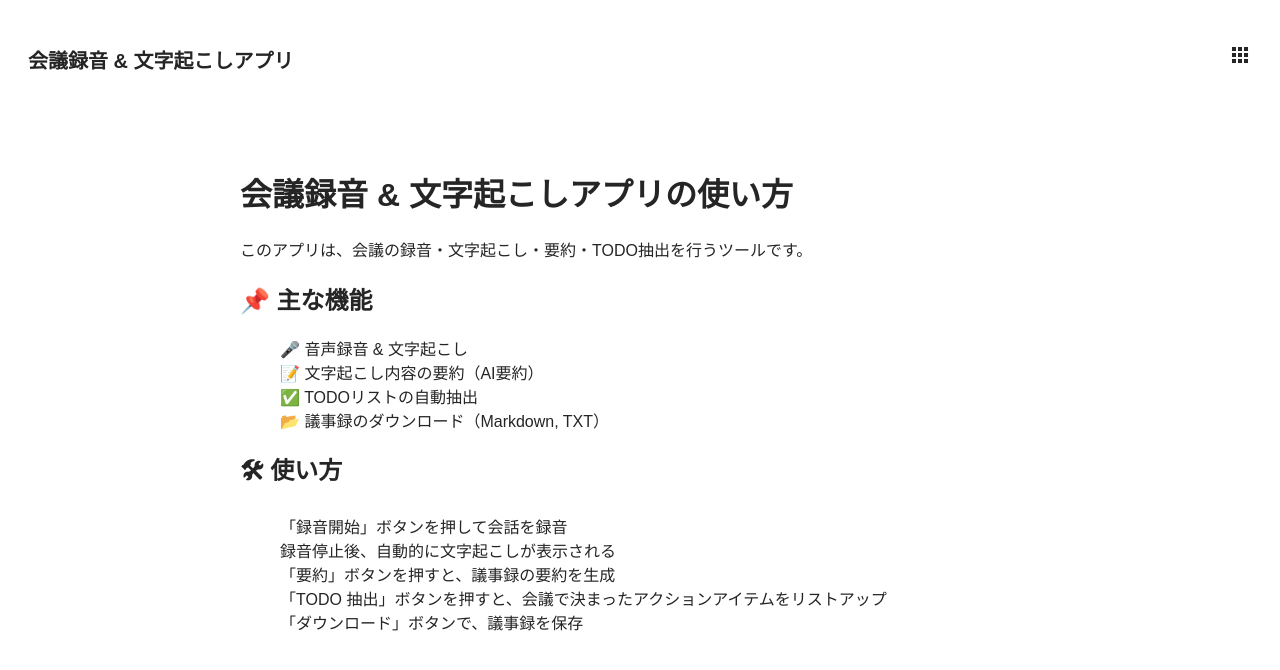
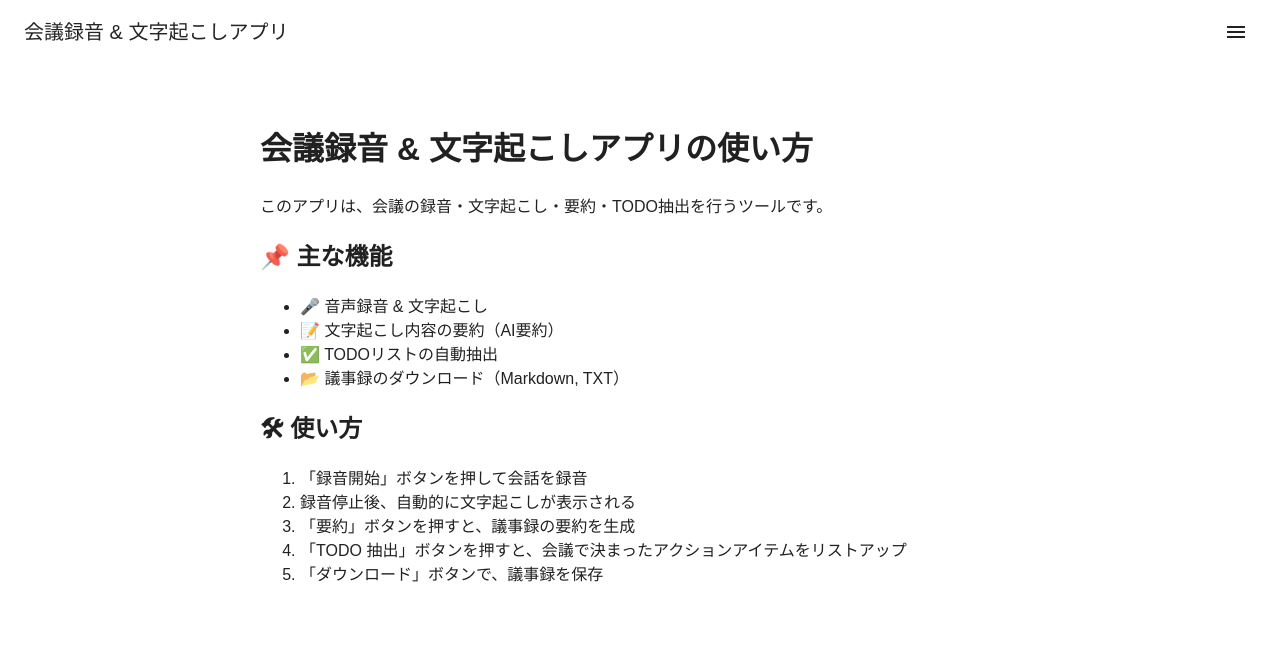
Before and after one commit to kunsuzuki/meeting-notes-app, a Next.js app: page /how-to-use in a window 1280 px wide. Shown: the top 670 px of the page. Built offline with nearby package versions, Linux system fonts and the light colour scheme.

Commit message:
MUIの導入

```diff
--- a/app/components/Header.tsx
+++ b/app/components/Header.tsx
@@ -2,43 +2,49 @@
 
 import React, { useState } from 'react';
 import Link from 'next/link';
-import '@/styles/main.css';
+import { AppBar, Toolbar, IconButton, Drawer, List, ListItem, ListItemText, Box, Typography } from '@mui/material';
+import MenuIcon from '@mui/icons-material/Menu';
+import CloseIcon from '@mui/icons-material/Close';
 
 const Header: React.FC = () => {
   const [isOpen, setIsOpen] = useState(false);
 
   return (
     <>
-      <header className="header">
-        <h1>
-          <Link href="/" className="logo">
-            会議録音 & 文字起こしアプリ
-          </Link>
-        </h1>
+      {/* ✅ ヘッダー */}
+      <AppBar position="static" color="primary" sx={{ boxShadow: 'unset' }}>
+        <Toolbar>
+          <Typography variant="h6" sx={{ flexGrow: 1 }}>
+            <Link href="/" style={{ textDecoration: 'none', color: '#252525' }}>
+              会議録音 & 文字起こしアプリ
+            </Link>
+          </Typography>
+          <IconButton onClick={() => setIsOpen(true)} color="inherit">
+            <MenuIcon />
+          </IconButton>
+        </Toolbar>
+      </AppBar>
 
-        {/* ✅ ハンバーガーメニュー（アイコン適用） */}
-        <div onClick={() => setIsOpen(true)} className="menu-button">
-          <span className="material-icons">apps</span>
-        </div>
-      </header>
-
-      {/* ✅ スムーズに開閉するモーダルメニュー */}
-      <div className={`menu-overlay ${isOpen ? 'open' : ''}`}>
-        <div className="menu-window">
-          <button onClick={() => setIsOpen(false)} className="close-button">
-            <span className="material-icons">close</span>
-          </button>
-
-          <h3>メニュー</h3>
-          <nav>
-            <ul>
-              <li><Link href="/">🏠 Home</Link></li>
-              <li><Link href="/how-to-use">📖 How to Use</Link></li>
-              <li><Link href="/privacy-policy">🔒 Privacy Policy</Link></li>
-            </ul>
-          </nav>
-        </div>
-      </div>
+      {/* ✅ MUI のモーダルメニュー（Drawer） */}
+      <Drawer anchor="right" open={isOpen} onClose={() => setIsOpen(false)}>
+        <Box sx={{ width: 250, padding: 2 }}>
+          <IconButton onClick={() => setIsOpen(false)} sx={{ float: 'right' }}>
+            <CloseIcon />
+          </IconButton>
+          <Typography variant="h6" sx={{ marginBottom: 2 }}>メニュー</Typography>
+          <List>
+            <ListItem component={Link} href="/">
+              <ListItemText primary="🏠 Home" sx={{color: '#252525'}} />
+            </ListItem>
+            <ListItem component={Link} href="/how-to-use">
+              <ListItemText primary="📖 How to Use" sx={{color: '#252525'}} />
+            </ListItem>
+            <ListItem component={Link} href="/privacy-policy">
+              <ListItemText primary="🔒 Privacy Policy" sx={{color: '#252525'}} />
+            </ListItem>
+          </List>
+        </Box>
+      </Drawer>
     </>
   );
 };
--- /dev/null
+++ b/app/components/ThemeProvider.tsx
@@ -0,0 +1,26 @@
+'use client';  // ✅ クライアントコンポーネントとして明示
+
+import { CssBaseline, ThemeProvider, createTheme } from '@mui/material';
+
+const theme = createTheme({
+  palette: {
+    primary: {
+      main: '#fff',
+    },
+    secondary: {
+      main: '#f50057',
+    },
+  },
+  typography: {
+    fontFamily: 'Arial, sans-serif',
+  },
+});
+
+export default function MuiThemeProvider({ children }: { children: React.ReactNode }) {
+  return (
+    <ThemeProvider theme={theme}>
+      <CssBaseline />
+      {children}
+    </ThemeProvider>
+  );
+}
--- a/app/layout.tsx
+++ b/app/layout.tsx
@@ -1,20 +1,21 @@
+import MuiThemeProvider from './components/ThemeProvider';
+
 export const metadata = {
   title: 'meeting-notes',
   description: 'We save you from tedious minute-taking and task management.',
-}
+};
 
-export default function RootLayout({
-  children,
-}: {
-  children: React.ReactNode
-}) {
+export default function RootLayout({ children }: { children: React.ReactNode }) {
   return (
     <html lang="ja">
       <head>
-        {/* ✅ ここに <link> を記述 */}
         <link rel="stylesheet" href="https://fonts.googleapis.com/icon?family=Material+Icons" />
       </head>
-      <body>{children}</body>
+      <body>
+        <MuiThemeProvider> {/* ✅ ここで適用 */}
+          {children}
+        </MuiThemeProvider>
+      </body>
     </html>
   );
 }
--- a/package.json
+++ b/package.json
@@ -7,6 +7,10 @@
     "start": "next start"
   },
   "dependencies": {
+    "@emotion/react": "^11.14.0",
+    "@emotion/styled": "^11.14.0",
+    "@mui/icons-material": "^5.15.10",
+    "@mui/material": "^5.15.10",
     "next": "^15.1.6",
     "react": "^18.2.0",
     "react-dom": "^18.2.0"
```
Also changed, not shown: 1 other file (tests, documents, lock files or other folders).
